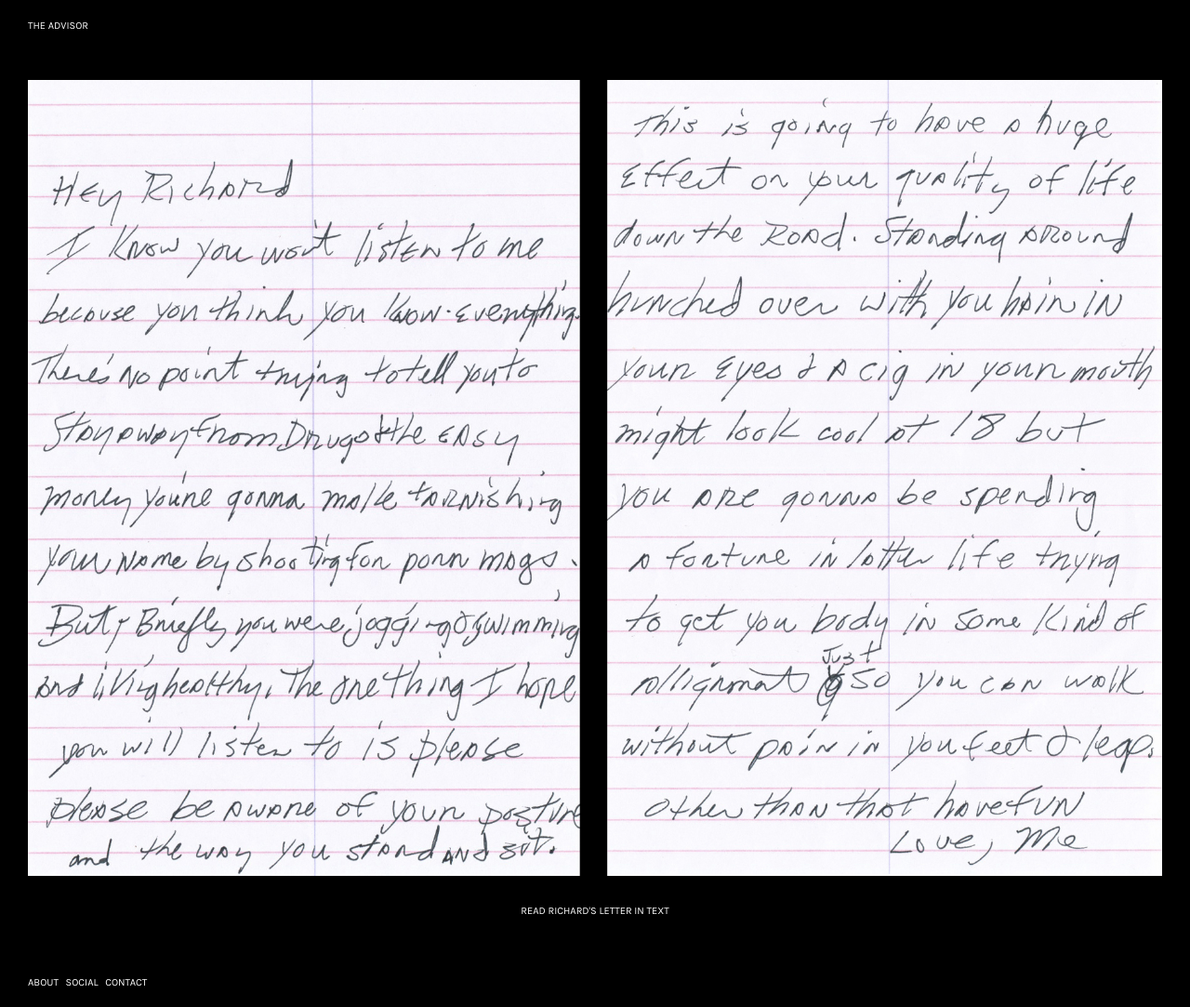
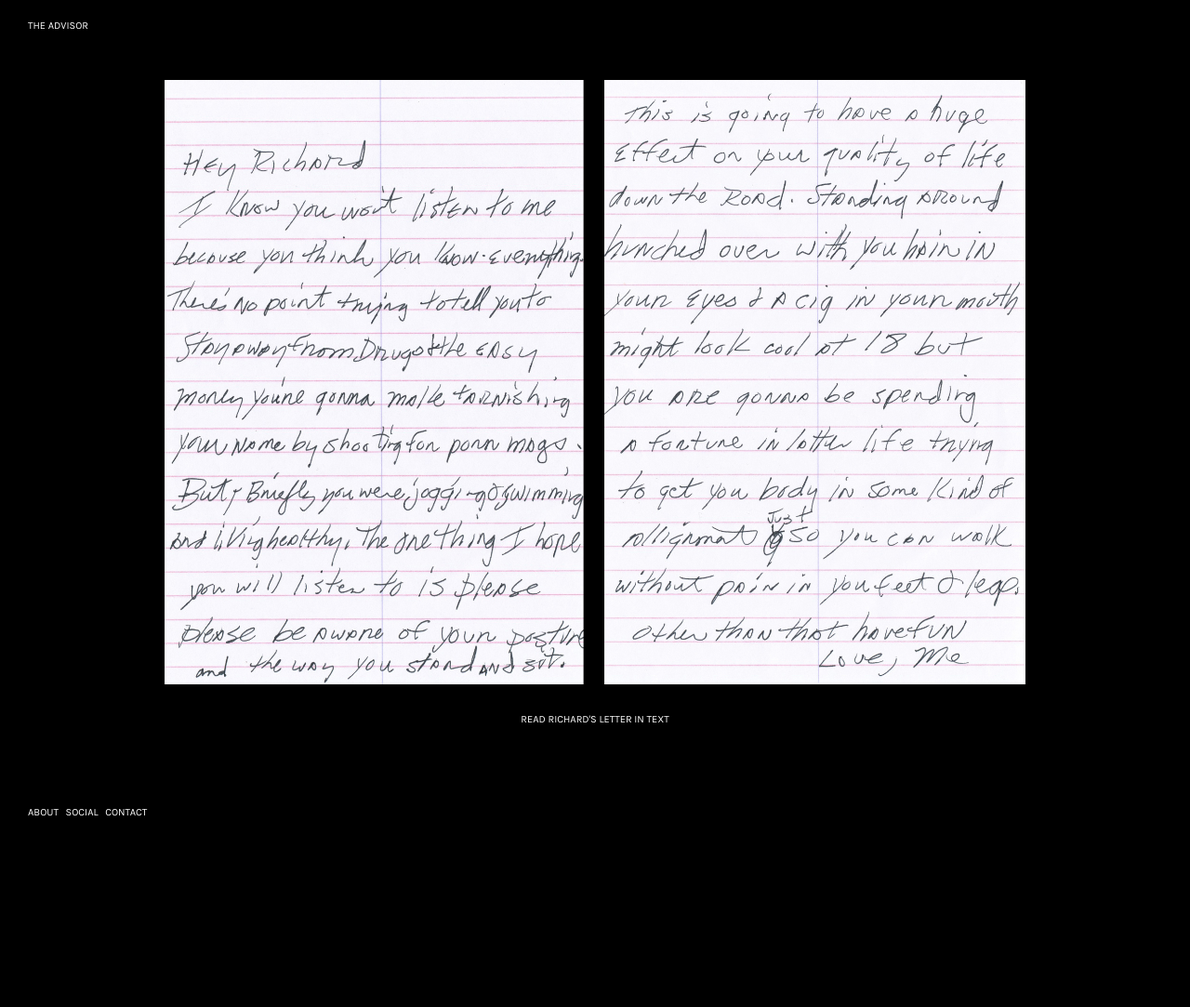
Before and after one commit to evandrewry/theadvisor.eu, a Jekyll site: the page built from richard-kern/index.md, in a window 1280 px wide. Shown: the whole page at 93% size. Built offline with Jekyll 4.4.1, drawn with Linux system fonts in a browser that asks for light colours; after the commit the page ends 900 px from its top, so only the background shows below that.

Commit message:
add letter image layout for resizing letters to fit viewport

```diff
--- /dev/null
+++ b/_layouts/letter_image.html
@@ -0,0 +1,30 @@
+<!DOCTYPE html>
+<html>
+
+  {% include head.html %}
+
+  <body>
+
+    <main id="page-wrap">
+      {% include header.html %}
+
+      <div class="page-content">
+        <div class="wrapper">
+          {{ content }}
+        </div>
+      </div>
+      <div class="footer-push"></div>
+    </main>
+
+    {% include footer.html %}
+
+  <script>
+    function resize() {
+      document.querySelector('.letter-image img').style.maxHeight = document.documentElement.clientHeight - 250 + "px";
+    };
+    window.onresize = resize;
+    resize();
+  </script>
+  </body>
+
+</html>
--- a/_sass/_layout.scss
+++ b/_sass/_layout.scss
@@ -16,6 +16,13 @@ body {
 .social-media-list {
   text-align: center;
   padding: $spacing-unit 0;
+}
+
+.letter-image img {
+  max-width: 100%;
+  max-height: 100%;
+  display: block;
+  margin: auto;
 }
 
 .letter-links {
--- a/richard-kern/index.md
+++ b/richard-kern/index.md
@@ -1,10 +1,12 @@
 ---
-layout: default
+layout: letter_image
 title:  Richard Kern
 date:   2016-04-01
 ---
 
-![Richard Kern Letter]({{ '/images/richard-kern.jpg'  | prepend: site.baseurl }})
+<div class="letter-image">
+  <img alt="Richard Kern Letter" src="{{ '/images/richard-kern.jpg'  | prepend: site.baseurl }}">
+</div>
 <div class="letter-links">
   <a class="page-link" href="{{ '/richard-kern/text' | prepend: site.baseurl }}">Read Richard's letter in text</a>
 </div>
```
Also changed, not shown: bruce-labruce/index.md (+4 -2 lines).
